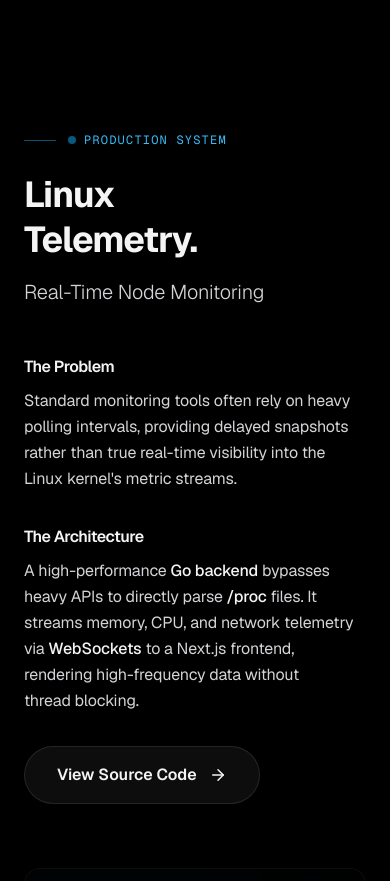
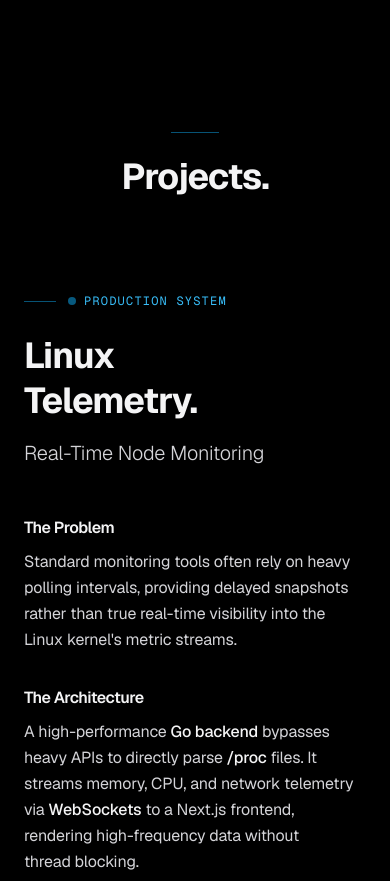
Before and after one commit to neorabee/my-portfolio, a Next.js app: page / in a window 390 px wide. Shown: the part 840-1721 px from the top of the page. Built offline with nearby package versions, Linux system fonts and the light colour scheme.

Commit message:
removed SmoothScroll

```diff
--- a/package.json
+++ b/package.json
@@ -9,9 +9,7 @@
     "lint": "eslint"
   },
   "dependencies": {
-    "@studio-freight/react-lenis": "^0.0.47",
     "framer-motion": "^12.40.0",
-    "lenis": "^1.3.23",
     "lucide-react": "^1.17.0",
     "next": "16.2.7",
     "react": "19.2.4",
--- a/src/app/layout.tsx
+++ b/src/app/layout.tsx
@@ -1,7 +1,6 @@
 import type { Metadata } from "next";
 import { Geist, Geist_Mono } from "next/font/google";
 import "./globals.css";
-import { SmoothScroll } from "@/components/SmoothScroll";
 import ParticleBackground from "@/components/ParticleBackground";
 
 const geistSans = Geist({
@@ -55,7 +54,7 @@ export default function RootLayout({
       <body className="min-h-screen bg-black relative text-foreground selection:bg-accent/30 selection:text-white">
         <ParticleBackground />
         <div className="relative z-10 flex flex-col min-h-screen">
-          <SmoothScroll>{children}</SmoothScroll>
+          {children}
         </div>
       </body>
     </html>
--- a/src/components/FeaturedProject.tsx
+++ b/src/components/FeaturedProject.tsx
@@ -6,8 +6,16 @@ import FocusReveal from "./FocusReveal";
 
 export default function FeaturedProject() {
   return (
-    <section id="featured" className="py-32 relative overflow-hidden">
+    <section id="projects" className="py-32 relative overflow-hidden">
       <div className="mx-auto max-w-7xl px-6 relative z-10">
+
+        {/* SECTION HEADER */}
+        <FocusReveal className="mb-24 flex flex-col items-center text-center">
+          <div className="flex items-center justify-center gap-3 mb-6">
+            <div className="h-px w-12 bg-accent/50" />
+          </div>
+          <h2 className="text-4xl md:text-6xl font-bold tracking-tight">Projects.</h2>
+        </FocusReveal>
 
         {/* LINUX DASHBOARD CINEMATIC SHOWCASE */}
         <div className="grid grid-cols-1 lg:grid-cols-12 gap-16 lg:gap-24 items-center">
--- a/src/components/ProjectsGrid.tsx
+++ b/src/components/ProjectsGrid.tsx
@@ -6,7 +6,7 @@ import FocusReveal from "./FocusReveal";
 
 export default function ProjectsGrid() {
   return (
-    <section id="projects" className="py-32 relative overflow-hidden">
+    <section id="pengu" className="py-32 relative overflow-hidden">
       <div className="mx-auto max-w-7xl px-6 relative z-10">
 
         {/* PENGU CINEMATIC SHOWCASE */}
--- a/src/components/SmoothScroll.tsx
+++ /dev/null
@@ -1,11 +0,0 @@
-"use client";
-
-import { ReactLenis } from "@studio-freight/react-lenis";
-
-export function SmoothScroll({ children }: { children: React.ReactNode }) {
-  return (
-    <ReactLenis root options={{ lerp: 0.15, duration: 0.8, smoothWheel: true, wheelMultiplier: 1.2 }}>
-      {children as any}
-    </ReactLenis>
-  );
-}
```
Also changed, not shown: 1 other file (tests, documents, lock files or other folders).
